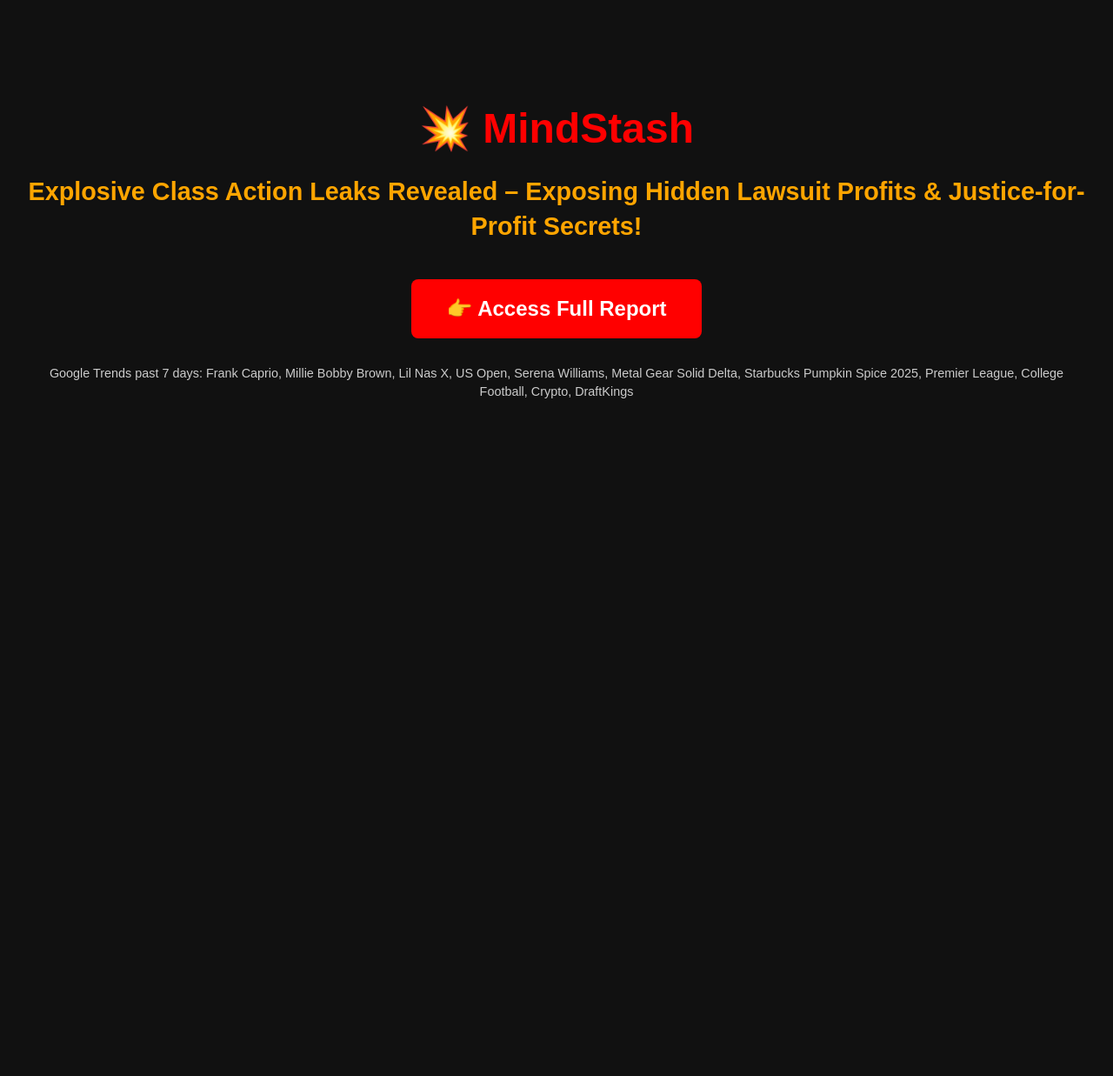
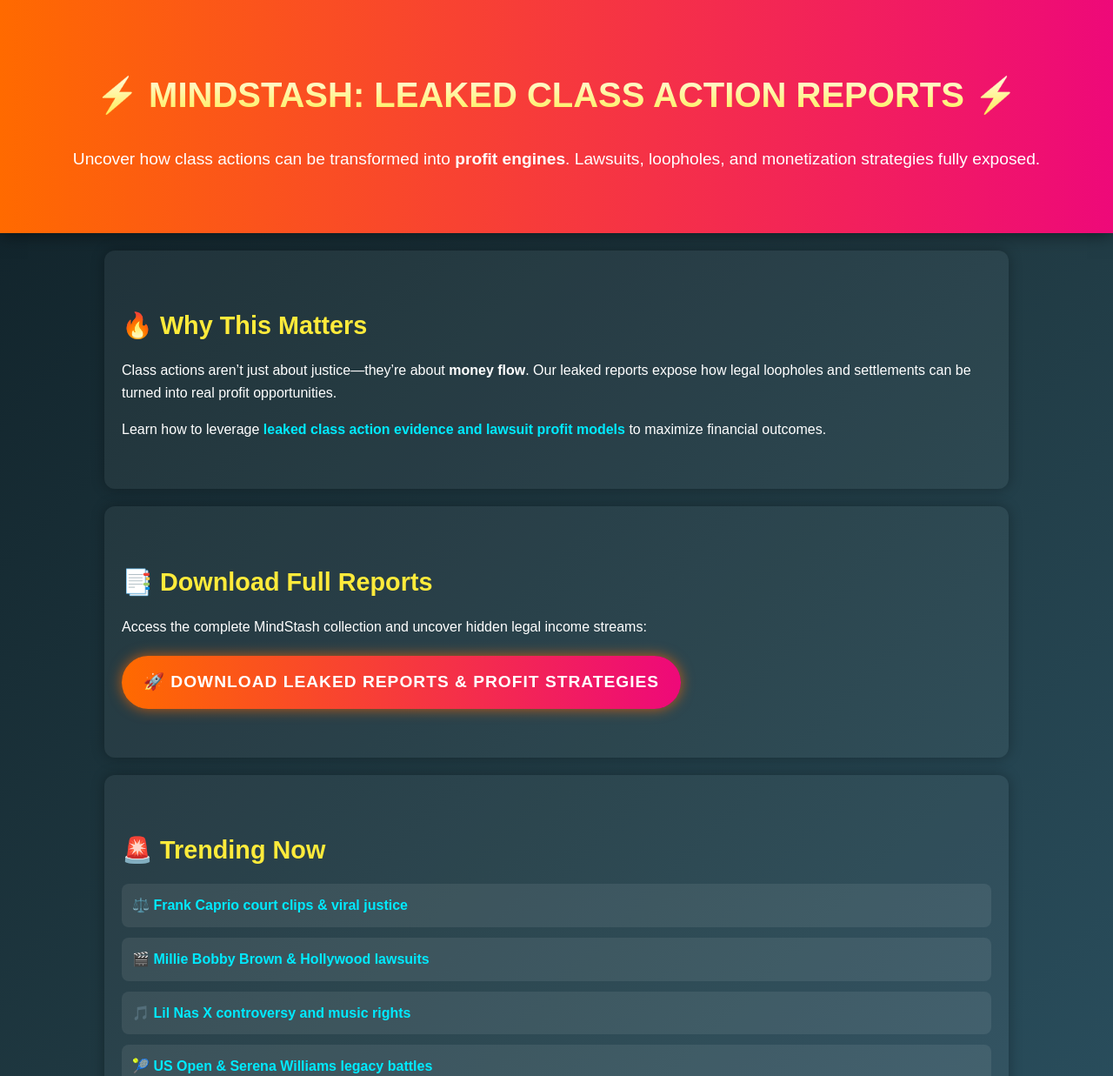
Before and after one commit to XiNyE668/XiNyE668.github.io, a plain HTML site: page index.html in a window 1280 px wide. Shown: the top 1237 px of the page at 87% size. Before the commit the page ends 800 px from the top, so only its background shows below. Drawn offline with Linux system fonts and the light colour scheme.

Commit message:
Add files via upload

```diff
--- a/index.html
+++ b/index.html
@@ -1,25 +1,172 @@
 <!DOCTYPE html>
 <html lang="en">
 <head>
-<meta charset="UTF-8">
-<meta name="viewport" content="width=device-width, initial-scale=1.0">
-<title>MindStash – Explosive Class Action Leaks</title>
-<meta name="description" content="MindStash – Explosive Class Action Leaks & Justice-for-Profit Exposé. SEO: lawsuit profit model, justice monetization, legal loopholes. Trending: Frank Caprio, Millie Bobby Brown, Lil Nas X, US Open, Serena Williams, Metal Gear Solid Delta, Starbucks Pumpkin Spice 2025, Premier League, College Football, Crypto, DraftKings.">
-<style>
-  body { font-family: Arial, sans-serif; background: #111; color: #fff; text-align: center; padding: 80px 20px; }
-  h1 { font-size: 3em; color: #ff0000; margin-bottom: 20px; }
-  h2 { font-size: 1.8em; color: #ffa500; margin-bottom: 40px; line-height: 1.4; }
-  a.button { display: inline-block; padding: 20px 40px; background-color: #ff0000; color: #fff; font-weight: bold; text-decoration: none; font-size: 1.5em; border-radius: 8px; transition: background 0.3s; }
-  a.button:hover { background-color: #ffa500; }
-  .keywords { font-size: 0.9em; color: #ccc; margin-top: 30px; line-height: 1.5; }
-</style>
+  <meta charset="UTF-8">
+  <meta name="viewport" content="width=device-width, initial-scale=1.0">
+  <title>Leaked Class Action Reports | Profit From Justice</title>
+  <meta name="description" content="Explore leaked class action reports, lawsuit profit models, and justice monetization strategies. Discover how legal loopholes turn lawsuits into revenue.">
+  <meta name="keywords" content="class action, leaked evidence, lawsuit profits, justice monetization, legal loopholes, settlement hacks, lawsuit income, class action payouts">
+
+  <!-- Google SEO Structured Data -->
+  <script type="application/ld+json">
+  {
+    "@context": "https://schema.org",
+    "@type": "WebPage",
+    "name": "Leaked Class Action Reports",
+    "description": "Explore leaked class action reports, lawsuit profit models, and justice monetization strategies.",
+    "publisher": {
+      "@type": "Organization",
+      "name": "MindStash"
+    }
+  }
+  </script>
+
+  <style>
+    body {
+      margin: 0;
+      font-family: Arial, sans-serif;
+      color: #fff;
+      background: linear-gradient(135deg, #0f2027, #203a43, #2c5364);
+      line-height: 1.6;
+    }
+    header {
+      text-align: center;
+      padding: 50px 20px;
+      background: linear-gradient(90deg, #ff6a00, #ee0979);
+      box-shadow: 0 0 20px rgba(0,0,0,0.6);
+    }
+    header h1 {
+      font-size: 2.5rem;
+      background: -webkit-linear-gradient(#fff, #ffeb3b);
+      -webkit-background-clip: text;
+      -webkit-text-fill-color: transparent;
+      text-transform: uppercase;
+      font-weight: 900;
+    }
+    header p {
+      font-size: 1.2rem;
+    }
+    section {
+      padding: 40px 20px;
+      margin: 20px auto;
+      max-width: 1000px;
+      background: rgba(255,255,255,0.05);
+      border-radius: 12px;
+      box-shadow: 0 0 15px rgba(0,0,0,0.3);
+    }
+    h2 {
+      font-size: 1.8rem;
+      margin-bottom: 15px;
+      color: #ffeb3b;
+    }
+    a {
+      color: #00eaff;
+      text-decoration: none;
+      font-weight: bold;
+      transition: all 0.3s ease;
+    }
+    a:hover {
+      color: #ff6a00;
+      text-shadow: 0 0 8px #ff6a00, 0 0 12px #ffeb3b;
+      transform: scale(1.05);
+    }
+    .cta-btn {
+      display: inline-block;
+      padding: 15px 25px;
+      margin-top: 20px;
+      background: linear-gradient(90deg, #ff6a00, #ee0979);
+      border-radius: 50px;
+      color: #fff !important;
+      font-size: 1.2rem;
+      text-transform: uppercase;
+      letter-spacing: 1px;
+      box-shadow: 0 0 15px rgba(255,106,0,0.7);
+      transition: all 0.3s ease;
+    }
+    .cta-btn:hover {
+      background: linear-gradient(90deg, #ee0979, #ff6a00);
+      box-shadow: 0 0 25px rgba(255,106,0,1), 0 0 40px rgba(238,9,121,0.8);
+      transform: scale(1.1);
+    }
+    ul {
+      list-style: none;
+      padding: 0;
+    }
+    ul li {
+      margin: 12px 0;
+      padding: 12px;
+      background: rgba(255,255,255,0.08);
+      border-radius: 8px;
+      transition: all 0.3s ease;
+    }
+    ul li:hover {
+      background: rgba(255,255,255,0.2);
+      transform: scale(1.02);
+    }
+    footer {
+      text-align: center;
+      padding: 20px;
+      font-size: 0.9rem;
+      background: rgba(0,0,0,0.7);
+      margin-top: 40px;
+    }
+  </style>
 </head>
 <body>
-  <h1>💥 MindStash</h1>
-  <h2>Explosive Class Action Leaks Revealed – Exposing Hidden Lawsuit Profits & Justice-for-Profit Secrets!</h2>
-  <a class="button" href="https://payhip.com/MindStash" target="_blank">👉 Access Full Report</a>
-  <div class="keywords">
-    Google Trends past 7 days: Frank Caprio, Millie Bobby Brown, Lil Nas X, US Open, Serena Williams, Metal Gear Solid Delta, Starbucks Pumpkin Spice 2025, Premier League, College Football, Crypto, DraftKings
-  </div>
+  <header>
+    <h1>⚡ MindStash: Leaked Class Action Reports ⚡</h1>
+    <p>Uncover how class actions can be transformed into <strong>profit engines</strong>. Lawsuits, loopholes, and monetization strategies fully exposed.</p>
+  </header>
+
+  <main>
+    <section>
+      <h2>🔥 Why This Matters</h2>
+      <p>
+        Class actions aren’t just about justice—they’re about <strong>money flow</strong>.
+        Our leaked reports expose how legal loopholes and settlements can be turned into real profit opportunities.
+      </p>
+      <p>
+        Learn how to leverage <a href="https://payhip.com/MindStash"
+        target="_blank"
+        rel="nofollow sponsored"
+        title="Access MindStash full collection of leaked class action reports and profit strategies">
+        leaked class action evidence and lawsuit profit models
+        </a> to maximize financial outcomes.
+      </p>
+    </section>
+
+    <section>
+      <h2>📑 Download Full Reports</h2>
+      <p>
+        Access the complete MindStash collection and uncover hidden legal income streams:
+        <a href="https://payhip.com/MindStash"
+           target="_blank"
+           rel="nofollow sponsored"
+           title="Download MindStash full report collection for class action strategies"
+           class="cta-btn">
+           🚀 Download Leaked Reports & Profit Strategies
+        </a>
+      </p>
+    </section>
+
+    <section>
+      <h2>🚨 Trending Now</h2>
+      <ul>
+        <li><a href="https://example.com/frank-caprio-court-clips" target="_blank" rel="nofollow" title="Frank Caprio viral justice insights">⚖️ Frank Caprio court clips & viral justice</a></li>
+        <li><a href="https://example.com/millie-bobby-brown-lawsuits" target="_blank" rel="nofollow" title="Hollywood lawsuits with Millie Bobby Brown">🎬 Millie Bobby Brown & Hollywood lawsuits</a></li>
+        <li><a href="https://example.com/lil-nas-x-music-rights" target="_blank" rel="nofollow" title="Lil Nas X music rights controversies">🎵 Lil Nas X controversy and music rights</a></li>
+        <li><a href="https://example.com/us-open-serena-lawsuits" target="_blank" rel="nofollow" title="US Open lawsuits and Serena Williams legacy battles">🎾 US Open & Serena Williams legacy battles</a></li>
+        <li><a href="https://example.com/crypto-draftkings-lawsuits" target="_blank" rel="nofollow" title="Crypto and DraftKings betting disputes">💰 Crypto lawsuits & DraftKings betting disputes</a></li>
+        <li><a href="https://example.com/starbucks-pumpkin-spice-2025" target="_blank" rel="nofollow" title="Starbucks Pumpkin Spice 2025 trademark hype">☕ Starbucks Pumpkin Spice 2025 trademark hype</a></li>
+      </ul>
+      <p>
+        We tie <strong>global trending events</strong> with lawsuit profit models for <em>maximum relevance and SEO impact</em>.
+      </p>
+    </section>
+  </main>
+
+  <footer>
+    <p>© 2025 MindStash | Justice-for-Profit Analysis</p>
+  </footer>
 </body>
 </html>
```
